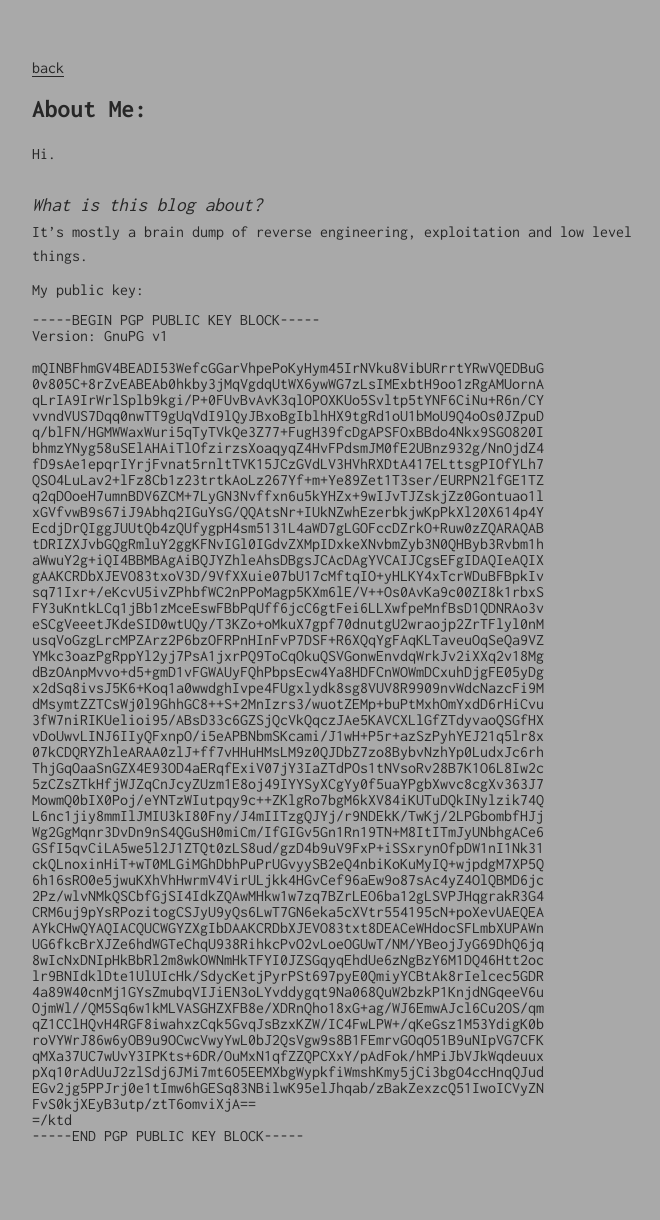
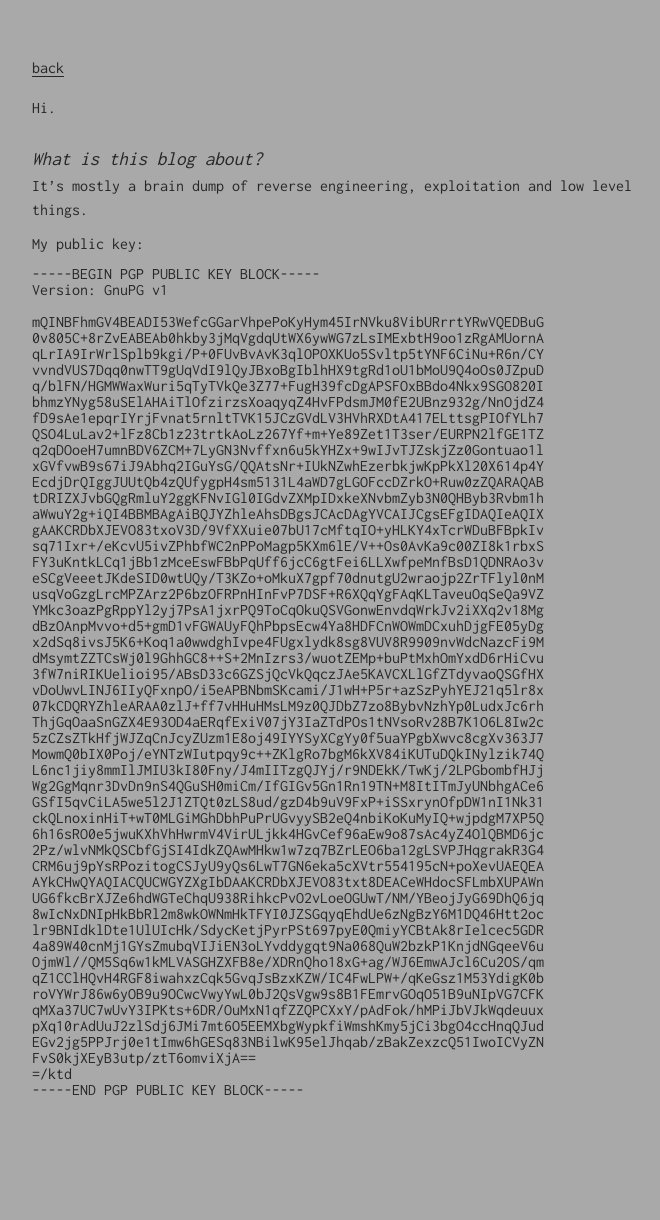
Before and after one commit to shxdow/shxdow.github.io, a Jekyll site: the page built from me/index.md, in a window 1280 px wide. Shown: the whole page, without its empty margins (308-968 px from the left). Built offline with Jekyll 4.4.1, drawn with Linux system fonts in a browser that asks for light colours; after the commit the page ends 1174 px from its top, so only the background shows below that.

Commit message:
Removed title

```diff
--- a/_layouts/about.html
+++ b/_layouts/about.html
@@ -4,7 +4,7 @@ layout: default
 
 <div class="about">
     <a class="about__back" href="/">back</a>
-    <h1 class="about__title">About Me:</h1>
+    <h1 class="about__title"></h1>
     <div class="about__content">
         {{ content }}
     </div>
```
